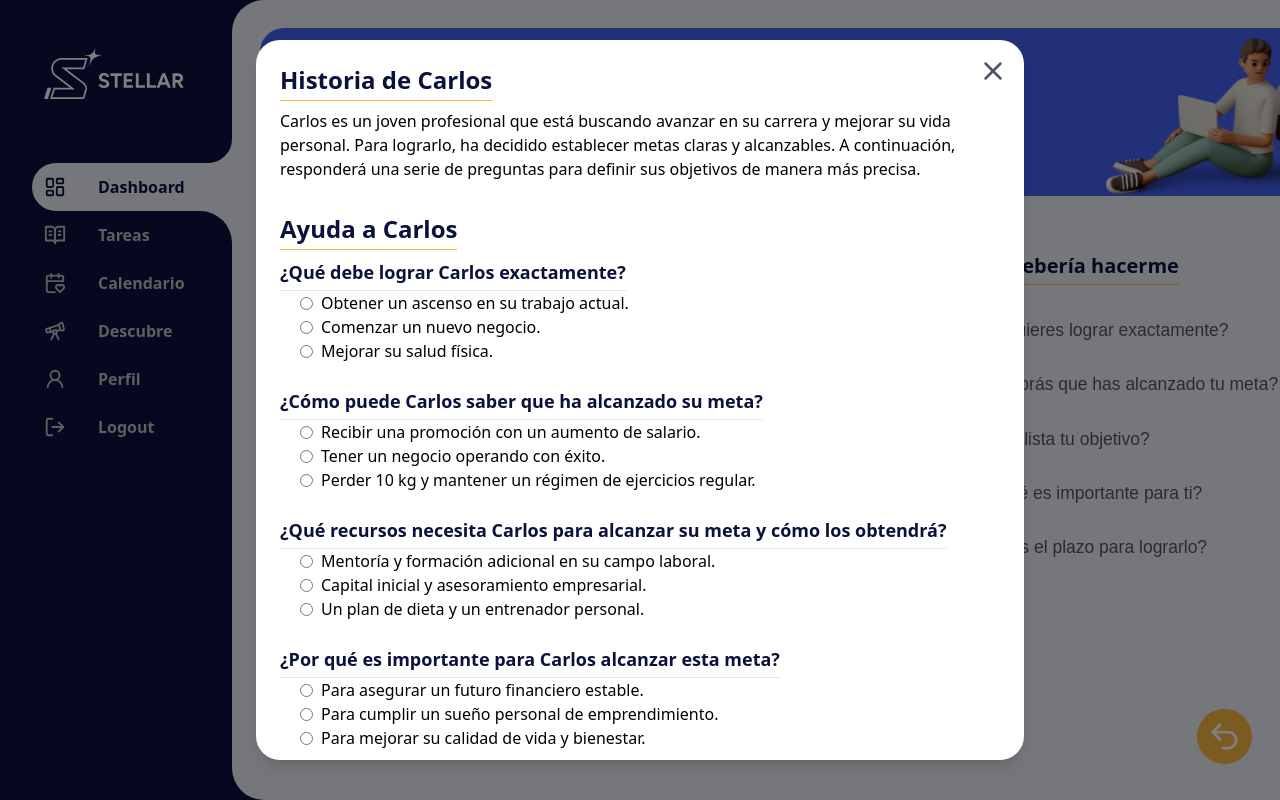
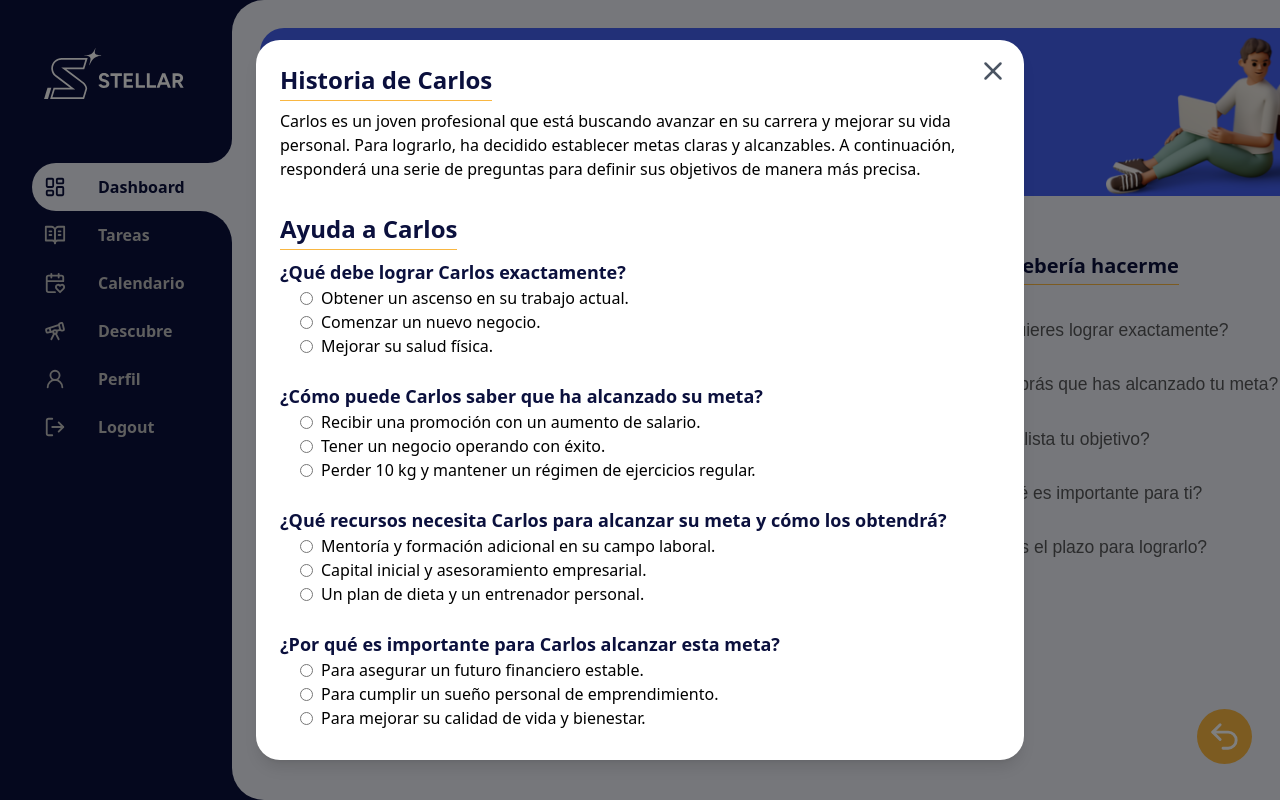
Before and after one commit to KevinLatino/Stellar-Frontend, a React (Vite) app: page /sidebar/set-goals in a window 1280 px wide. Both pictures are taken after a click on the button "Realizar Prueba". Shown: the top 800 px of the page. Built offline with nearby package versions, Linux system fonts and the light colour scheme.

Commit message:
bug fixed

```diff
--- a/src/Screens/DiscoverScreens/SetGoals.jsx
+++ b/src/Screens/DiscoverScreens/SetGoals.jsx
@@ -110,9 +110,7 @@ const SetGoals = () => {
                     <div className="flex flex-col gap-6">
                         <div>
                             <h1 className="text-lg font-bold text-stellar-blue">
-                                <span className="inline-block border-b-[0.1rem] pb-1">
-                                    <p>¿Qué debe lograr Carlos exactamente?</p>
-                                </span>
+                                <p>¿Qué debe lograr Carlos exactamente?</p>
                             </h1>
 
                             <ul className="list-disc pl-5">
@@ -145,9 +143,7 @@ const SetGoals = () => {
 
                         <div>
                             <h1 className="text-lg font-bold text-stellar-blue">
-                                <span className="inline-block border-b-[0.1rem] pb-1">
-                                    <p>¿Cómo puede Carlos saber que ha alcanzado su meta?</p>
-                                </span>
+                                <p>¿Cómo puede Carlos saber que ha alcanzado su meta?</p>
                             </h1>
 
                             <ul className="list-disc pl-5">
@@ -180,9 +176,7 @@ const SetGoals = () => {
 
                         <div>
                             <h1 className="text-lg font-bold text-stellar-blue">
-                                <span className="inline-block border-b-[0.1rem] pb-1">
-                                    <p>¿Qué recursos necesita Carlos para alcanzar su meta y cómo los obtendrá?</p>
-                                </span>
+                                <p>¿Qué recursos necesita Carlos para alcanzar su meta y cómo los obtendrá?</p>
                             </h1>
                             <ul className="list-disc pl-5">
                                 <li className="flex items-center gap-2">
@@ -214,9 +208,7 @@ const SetGoals = () => {
 
                         <div>
                             <h1 className="text-lg font-bold text-stellar-blue">
-                                <span className="inline-block border-b-[0.1rem] pb-1">
-                                    <p>¿Por qué es importante para Carlos alcanzar esta meta?</p>
-                                </span>
+                                <p>¿Por qué es importante para Carlos alcanzar esta meta?</p>
                             </h1>
                             <ul className="list-disc pl-5">
                                 <li className="flex items-center gap-2">
```
